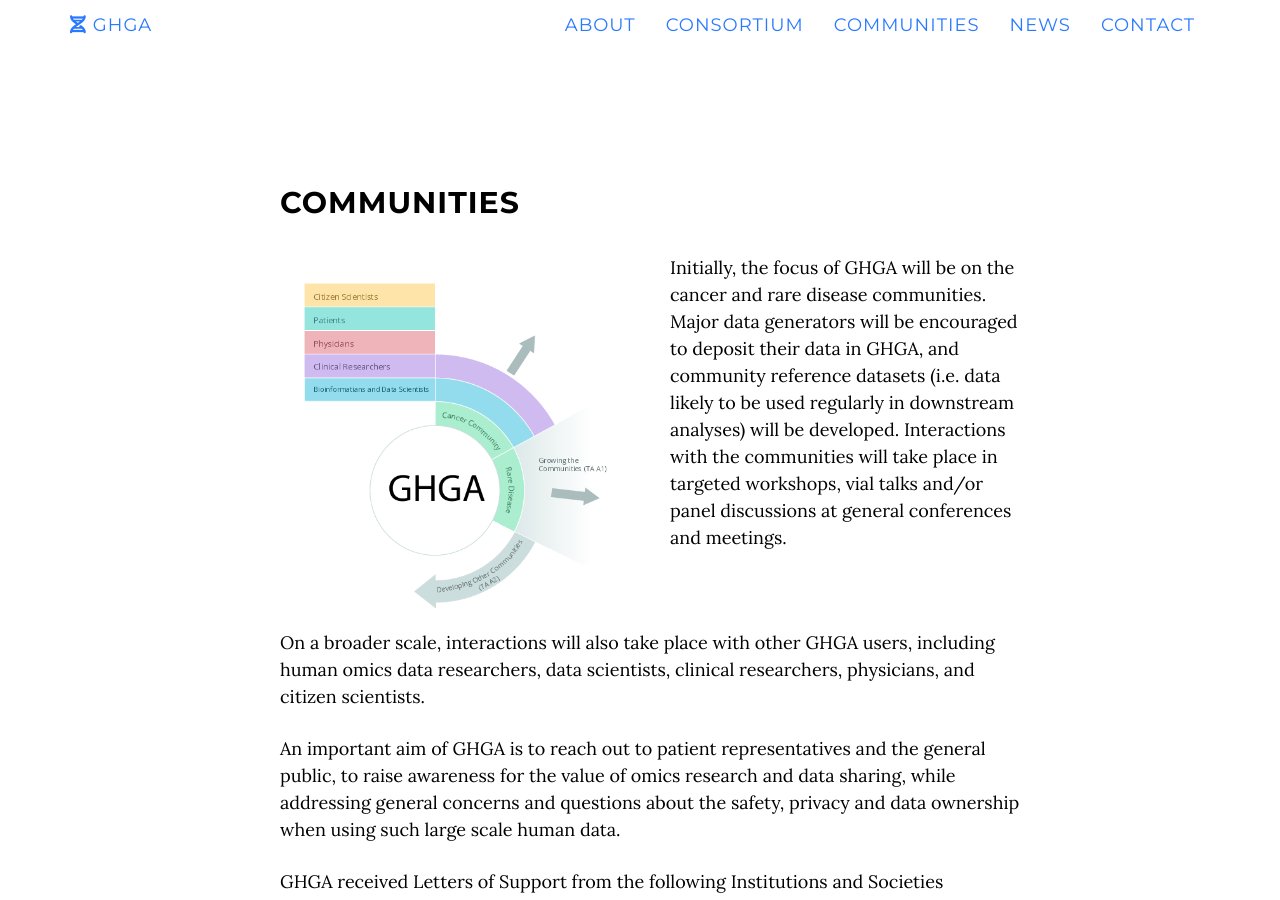
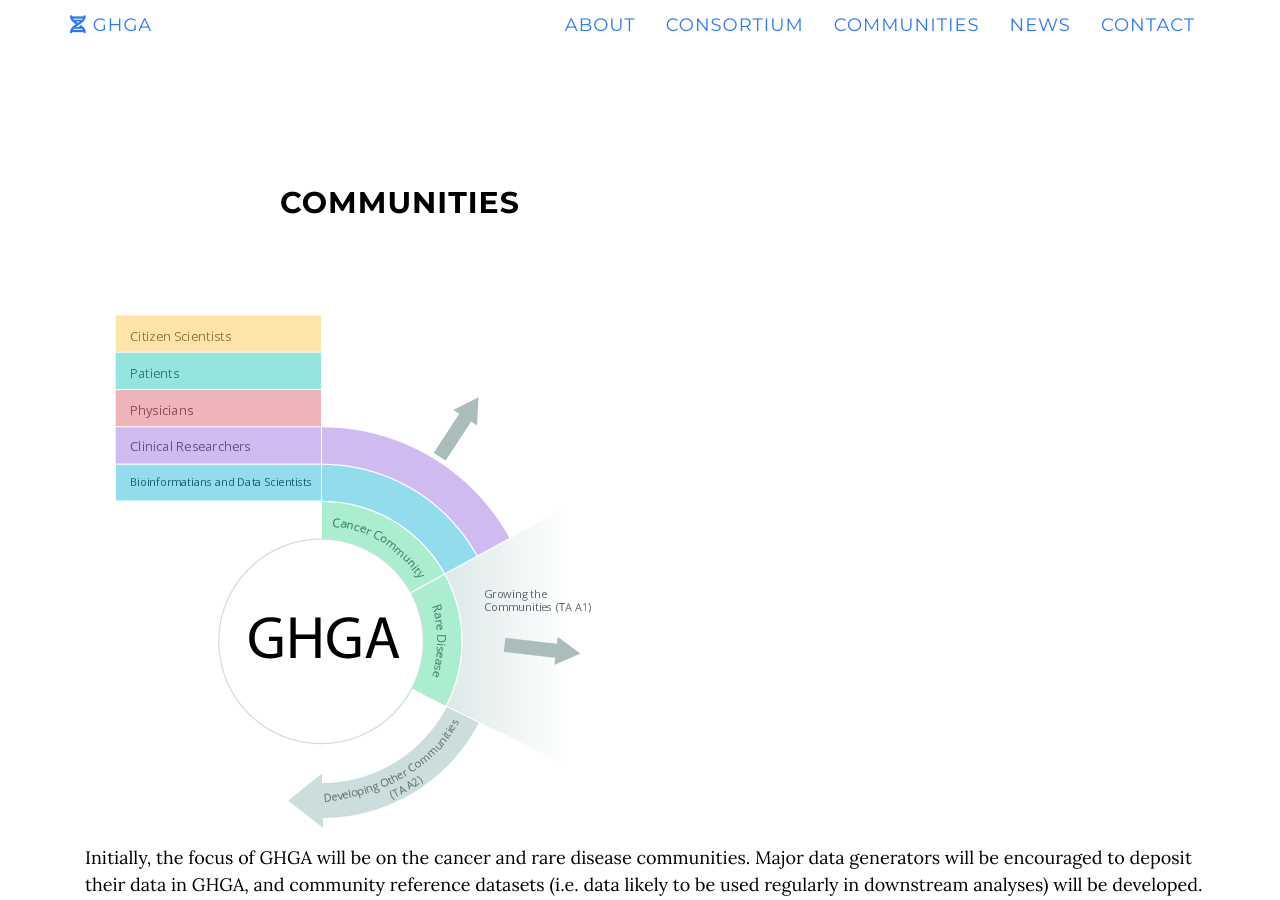
Before and after one commit to ghga-de/online, a Jekyll site: the page built from index.html, in a window 1280 px wide and 900 px high, scrolled down 5787 px. Built offline with Jekyll 4.4.1, drawn with Linux system fonts in a browser that asks for light colours; nearby versions of some CDN libraries.

Commit message:
class media for communities

```diff
--- a/_includes/communities.html
+++ b/_includes/communities.html
@@ -5,14 +5,11 @@
             <div class="col-lg-8 col-lg-offset-2">
                 <h2>Communities</h2>
         </div></div>
-        <div class="row">
-            <div class="col-lg-4 col-lg-offset-2">
-            <img src="img/GHGA_community-diagramm_v2.png" class="img-fluid" alt="Responsive image" style="max-width:100%;
-            padding-left:5px; padding-right:5px; padding-bottom:10px;"/></div>
-
-            <div class="col-lg-4">
-                  <p>
-                  Initially, the focus of GHGA will be on the cancer and rare disease communities.
+        <div class="media">
+            <img class="align-self-start lg-4 src=" src="img/GHGA_community-diagramm_v2.png"
+             alt="Responsive image" style="max-width:100%"/>
+             <div class="media-body">
+              <p>Initially, the focus of GHGA will be on the cancer and rare disease communities.
                   Major data generators will be encouraged to deposit their data
                   in GHGA, and community reference datasets (i.e. data likely
                   to be used regularly in downstream analyses) will be developed.
```
